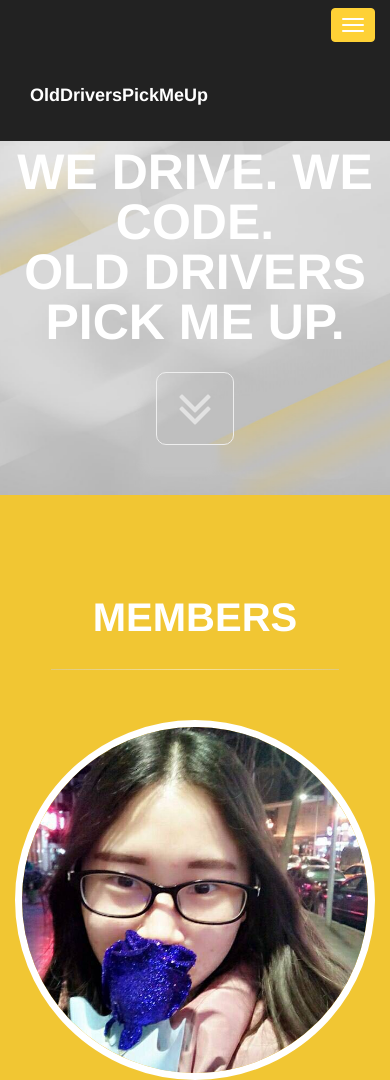
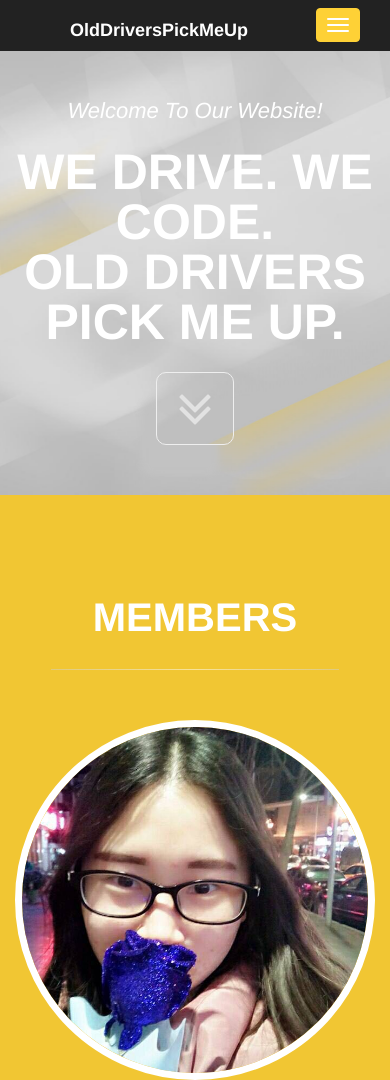
Before and after one commit to OldDriversPickMeUp/WarmUpTask, a plain HTML site: page index.html in a window 390 px wide. Shown: the top 1080 px of the page. Drawn offline with Linux system fonts and the light colour scheme; a web font is replaced by a local one.

Commit message:
headline

```diff
--- a/css/drivers.css
+++ b/css/drivers.css
@@ -172,6 +172,10 @@ fieldset[disabled] .btn-xl.active {
 .btn-xl2:active {
 	color: #fff;
 	background-color: #888;
+}
+
+#horizontal li{
+    display: inline;
 }
 
 .navbar-default {
--- a/index.html
+++ b/index.html
@@ -37,11 +37,13 @@
 <nav class="navbar navbar-default navbar-fixed-top">
   <div class="container">
     <!-- Brand and toggle get grouped for better mobile display -->
-    <div class="navbar-header page-scroll">
-      <button type="button" class="navbar-toggle" data-toggle="collapse" data-target="#bs-example-navbar-collapse-1"> <span class="sr-only">Toggle navigation</span> <span class="icon-bar"></span> <span class="icon-bar"></span> <span class="icon-bar"></span> </button>
-    </div>
-    <span class="navbar-header page-scroll"><a class="navbar-brand page-scroll" href="#page-top">OldDriversPickMeUp</a></span>
+   <!--  <div class="navbar-header page-scroll">
 
+    </div> -->
+    <ul id="horizontal">
+      <li><a class="navbar-brand page-scroll" href="#page-top" style="padding-top: 20px">OldDriversPickMeUp</a></li>
+      <li><button type="button" class="navbar-toggle" data-toggle="collapse" data-target="#bs-example-navbar-collapse-1"> <span class="sr-only">Toggle navigation</span> <span class="icon-bar"></span> <span class="icon-bar"></span> <span class="icon-bar"></span> </button></li>
+    </ul>
     <!-- Collect the nav links, forms, and other content for toggling -->
     <div class="collapse navbar-collapse" id="bs-example-navbar-collapse-1">
       <ul class="nav navbar-nav navbar-right">
```
